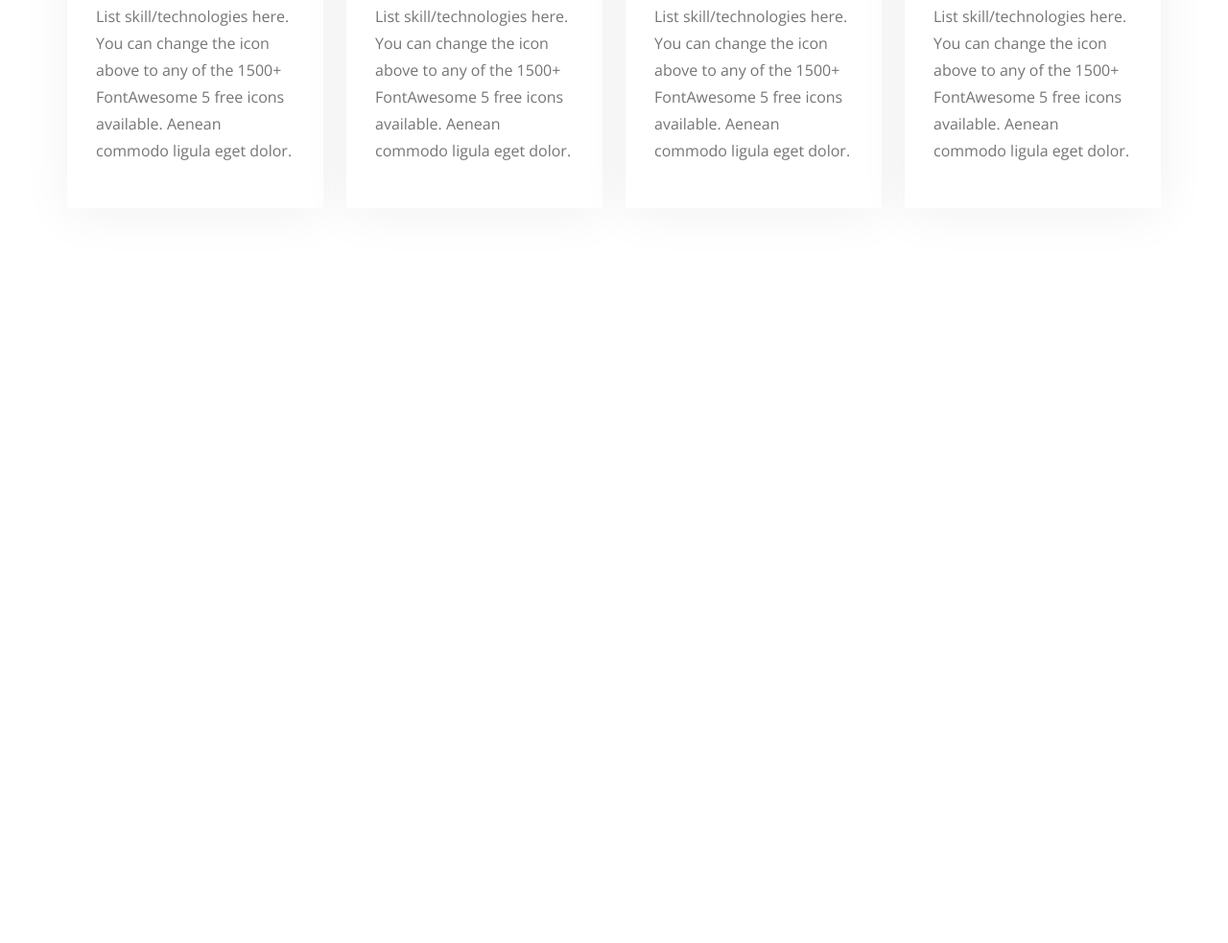
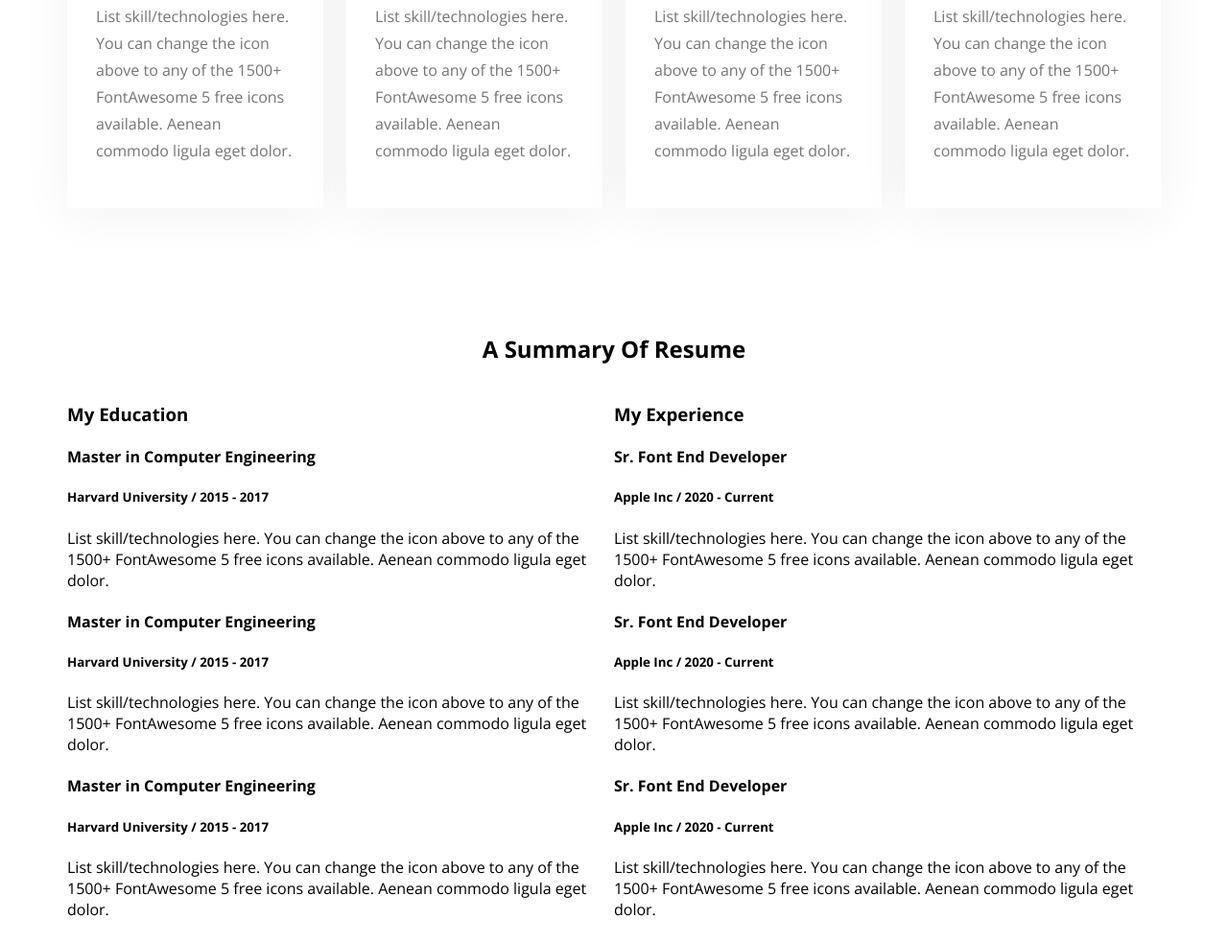
Before and after one commit to 678-Asraful/devloperportfoio, a plain HTML site: page index.html in a window 1280 px wide. Shown: the part 2130-3113 px from the top of the page at 96% size. Before the commit the page ends 2477 px from the top, so only its background shows below. Drawn offline with nearby package versions, Linux system fonts and the light colour scheme.

Commit message:
added resume

```diff
--- a/css/style.css
+++ b/css/style.css
@@ -196,3 +196,10 @@ main {
     .skill-img{
         margin: 30px 30px 0 30px;
     }
+    /* resume section related styles */
+    .resume{
+        display: flex;
+    }
+    .resume-title{
+        text-align: center;
+    }
--- a/index.html
+++ b/index.html
@@ -100,8 +100,57 @@
                     FontAwesome 5 free icons available. Aenean commodo ligula eget dolor.</p>
             </div>
 
-        </section>
-        <section class="resume">
+        </section >
+        <section >
+
+            <h2 class="resume-title">A Summary Of Resume</h2>
+            <div class="resume">
+            <div class="collumn-1">
+                <h3>My Education</h3>
+                <div class="education">
+                    <h4 class="education-title">Master in Computer Engineering</h4>
+                    <h5 class="education-institute">Harvard University / 2015 - 2017</h5>
+                    <p class="education-description">List skill/technologies here. You can change the icon above
+                        to any of the 1500+ FontAwesome 5 free icons available. Aenean commodo ligula eget dolor.</p>
+
+                </div>
+                <div class="education">
+                    <h4 class="education-title">Master in Computer Engineering</h4>
+                    <h5 class="education-institute">Harvard University / 2015 - 2017</h5>
+                    <p class="education-description">List skill/technologies here. You can change the icon above
+                        to any of the 1500+ FontAwesome 5 free icons available. Aenean commodo ligula eget dolor.</p>
+
+                </div>
+                <div class="education">
+                    <h4 class="education-title">Master in Computer Engineering</h4>
+                    <h5 class="education-institute">Harvard University / 2015 - 2017</h5>
+                    <p class="education-description">List skill/technologies here. You can change the icon above
+                        to any of the 1500+ FontAwesome 5 free icons available. Aenean commodo ligula eget dolor.</p>
+
+                </div>
+            </div>
+            <div class="collumn-2">
+                <h3>My Experience</h3>
+                <div class="experience">
+                     <h4 class="experience-title">Sr. Font End Developer</h4>
+                     <h5 class="company-name">Apple Inc / 2020 - Current</h5>
+                     <p class="expoerience-description">List skill/technologies here. You can change the icon above
+                        to any of the 1500+ FontAwesome 5 free icons available. Aenean commodo ligula eget dolor.</p>
+                </div>
+                <div class="experience">
+                     <h4 class="experience-title">Sr. Font End Developer</h4>
+                     <h5 class="company-name">Apple Inc / 2020 - Current</h5>
+                     <p class="expoerience-description">List skill/technologies here. You can change the icon above
+                        to any of the 1500+ FontAwesome 5 free icons available. Aenean commodo ligula eget dolor.</p>
+                </div>
+                <div class="experience">
+                     <h4 class="experience-title">Sr. Font End Developer</h4>
+                     <h5 class="company-name">Apple Inc / 2020 - Current</h5>
+                     <p class="expoerience-description">List skill/technologies here. You can change the icon above
+                        to any of the 1500+ FontAwesome 5 free icons available. Aenean commodo ligula eget dolor.</p>
+                </div>
+            </div>
+        </div>
 
         </section>
 
```
